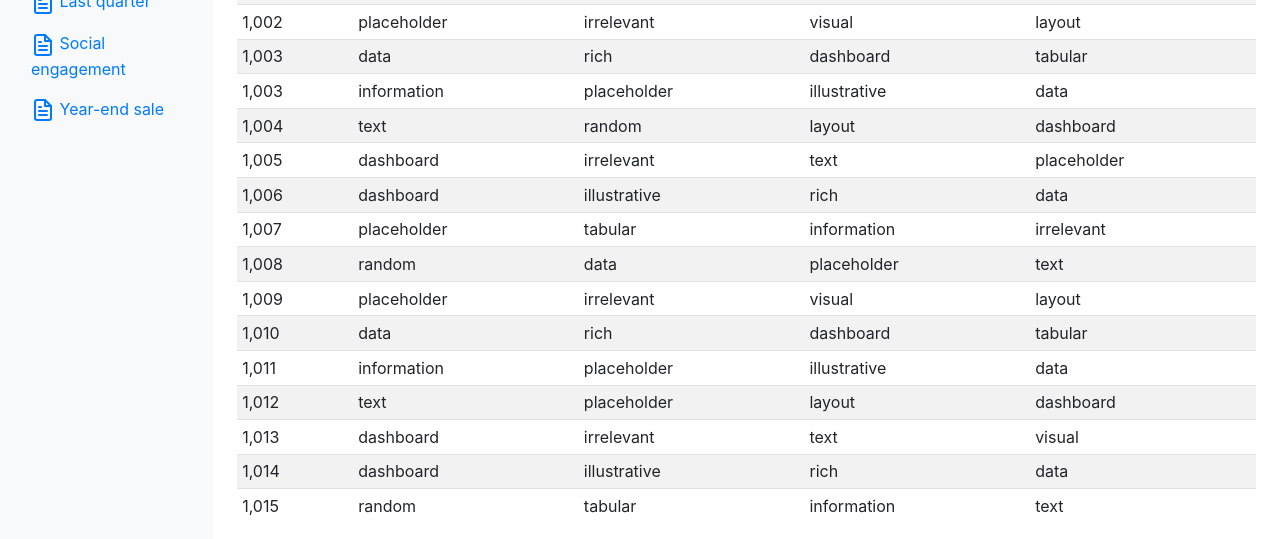
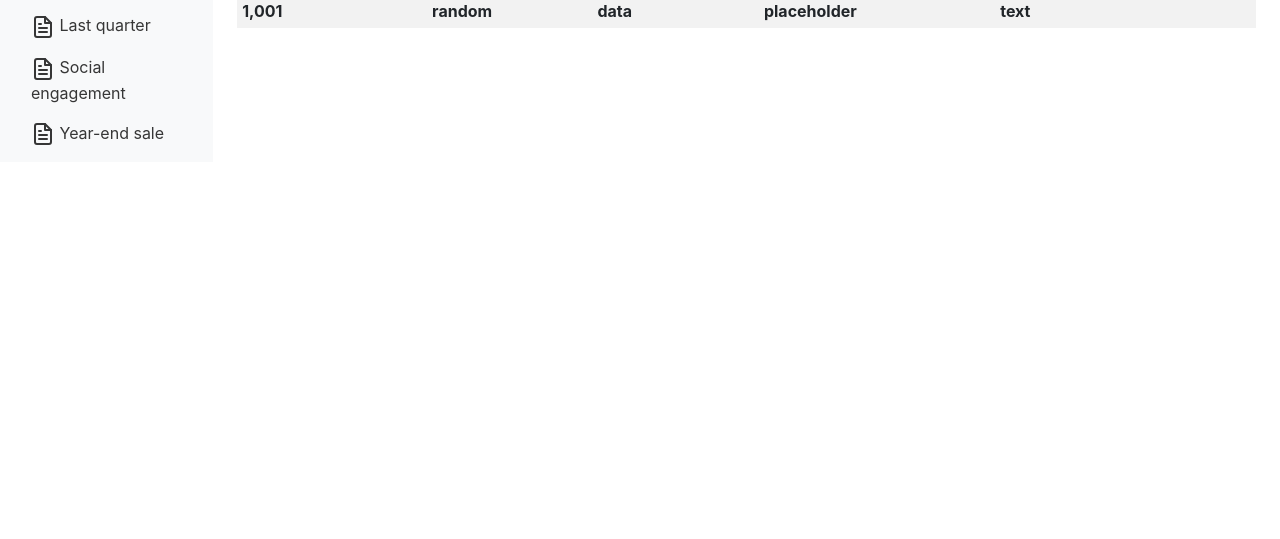
Before and after one commit to austinlandiscode/week6-project, a website built with webpack: page src/index.html in a window 1280 px wide. Shown: the part 418-957 px from the top of the page. After the commit the page ends 800 px from the top, so only its background shows below. Built offline with nearby package versions, Linux system fonts and the light colour scheme.

Commit message:
update html

```diff
--- a/src/css/styles.css
+++ b/src/css/styles.css
@@ -0,0 +1,10 @@
+a {
+  color: rgb(54, 54, 54);
+}
+
+td:hover {
+  color: rgb(114, 6, 114);
+}
+td {
+  font-weight: bold;
+}
--- a/src/index.html
+++ b/src/index.html
@@ -4,7 +4,7 @@
   <script src="https://ajax.googleapis.com/ajax/libs/jquery/3.5.1/jquery.min.js"></script>
   <title>Document</title>
 </head>
-<body>
+<>
   <body>
 
     <header class="navbar navbar-dark sticky-top bg-dark flex-md-nowrap p-0 shadow">
@@ -137,11 +137,11 @@
             <table class="table table-striped table-sm">
               <thead>
                 <tr>
-                  <th>#</th>
-                  <th>Header</th>
-                  <th>Header</th>
-                  <th>Header</th>
-                  <th>Header</th>
+                  <th>Currency</th>
+                  <th>Amount</th>
+                  <th>EqualTo</th>
+                  <th>Currency</th>
+                  <th>Last Updated</th>
                 </tr>
               </thead>
               <tbody>
@@ -152,111 +152,7 @@
                   <td>placeholder</td>
                   <td>text</td>
                 </tr>
-                <tr>
-                  <td>1,002</td>
-                  <td>placeholder</td>
-                  <td>irrelevant</td>
-                  <td>visual</td>
-                  <td>layout</td>
-                </tr>
-                <tr>
-                  <td>1,003</td>
-                  <td>data</td>
-                  <td>rich</td>
-                  <td>dashboard</td>
-                  <td>tabular</td>
-                </tr>
-                <tr>
-                  <td>1,003</td>
-                  <td>information</td>
-                  <td>placeholder</td>
-                  <td>illustrative</td>
-                  <td>data</td>
-                </tr>
-                <tr>
-                  <td>1,004</td>
-                  <td>text</td>
-                  <td>random</td>
-                  <td>layout</td>
-                  <td>dashboard</td>
-                </tr>
-                <tr>
-                  <td>1,005</td>
-                  <td>dashboard</td>
-                  <td>irrelevant</td>
-                  <td>text</td>
-                  <td>placeholder</td>
-                </tr>
-                <tr>
-                  <td>1,006</td>
-                  <td>dashboard</td>
-                  <td>illustrative</td>
-                  <td>rich</td>
-                  <td>data</td>
-                </tr>
-                <tr>
-                  <td>1,007</td>
-                  <td>placeholder</td>
-                  <td>tabular</td>
-                  <td>information</td>
-                  <td>irrelevant</td>
-                </tr>
-                <tr>
-                  <td>1,008</td>
-                  <td>random</td>
-                  <td>data</td>
-                  <td>placeholder</td>
-                  <td>text</td>
-                </tr>
-                <tr>
-                  <td>1,009</td>
-                  <td>placeholder</td>
-                  <td>irrelevant</td>
-                  <td>visual</td>
-                  <td>layout</td>
-                </tr>
-                <tr>
-                  <td>1,010</td>
-                  <td>data</td>
-                  <td>rich</td>
-                  <td>dashboard</td>
-                  <td>tabular</td>
-                </tr>
-                <tr>
-                  <td>1,011</td>
-                  <td>information</td>
-                  <td>placeholder</td>
-                  <td>illustrative</td>
-                  <td>data</td>
-                </tr>
-                <tr>
-                  <td>1,012</td>
-                  <td>text</td>
-                  <td>placeholder</td>
-                  <td>layout</td>
-                  <td>dashboard</td>
-                </tr>
-                <tr>
-                  <td>1,013</td>
-                  <td>dashboard</td>
-                  <td>irrelevant</td>
-                  <td>text</td>
-                  <td>visual</td>
-                </tr>
-                <tr>
-                  <td>1,014</td>
-                  <td>dashboard</td>
-                  <td>illustrative</td>
-                  <td>rich</td>
-                  <td>data</td>
-                </tr>
-                <tr>
-                  <td>1,015</td>
-                  <td>random</td>
-                  <td>tabular</td>
-                  <td>information</td>
-                  <td>text</td>
-                </tr>
+
               </tbody>
             </table>
           </div>
@@ -271,26 +167,4 @@
 
 
     </body>
-  <!-- <div class="container">
-    <form id="money">
-      <div class="form-group">
-        <label for="usd">USD</label>
-        <input id="usd" class="form-control" type="number">
-      </div>
-      <div class="form-group">
-        <select class="form-control" id="currency">
-          <option>Japanese Yen (JPY)</option>
-          <option>British Pound (GPB)</option>
-          <option>European Euro (EUR)</option>
-          <option>Canadian Dollar (CAD)</option>
-          <option>Swiss Franc (CHF)</option>
-        </select>
-      </div>
-      <button class="btn btn-dark">convert</button>
-    </form>
-  </div>
-  <div id="answer">
-
-  </div> -->
-</body>
 </html>
```
